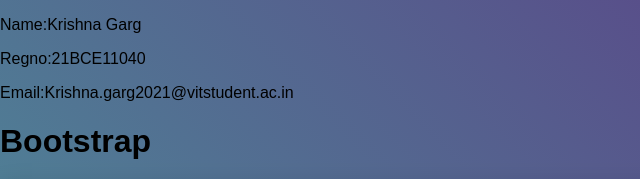
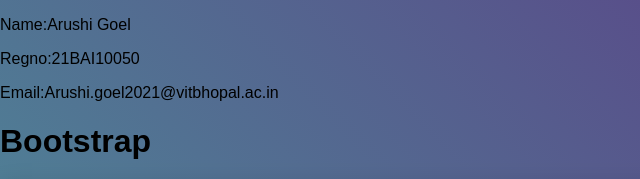
Before and after one commit to ArushiGoel-13/Task-2, a plain HTML site: page MERN2-main/index.html in a window 1280 px wide. Shown: the top 179 px of the page, 0-640 px from the left. Drawn offline with Linux system fonts and the light colour scheme.

Commit message:
Update index.html

```diff
--- a/MERN2-main/index.html
+++ b/MERN2-main/index.html
@@ -6,9 +6,9 @@
     <link rel="stylesheet" href="style.css">
 </head>
 <body>
-    <p>Name:Krishna Garg</p>
-    <p>    Regno:21BCE11040 </p>
-     <p>Email:Krishna.garg2021@vitstudent.ac.in</p>
+    <p>Name:Arushi Goel</p>
+    <p>    Regno:21BAI10050 </p>
+     <p>Email:Arushi.goel2021@vitbhopal.ac.in</p>
     <h1>Bootstrap</h1>
     <table border="1">
         <tr>
```
